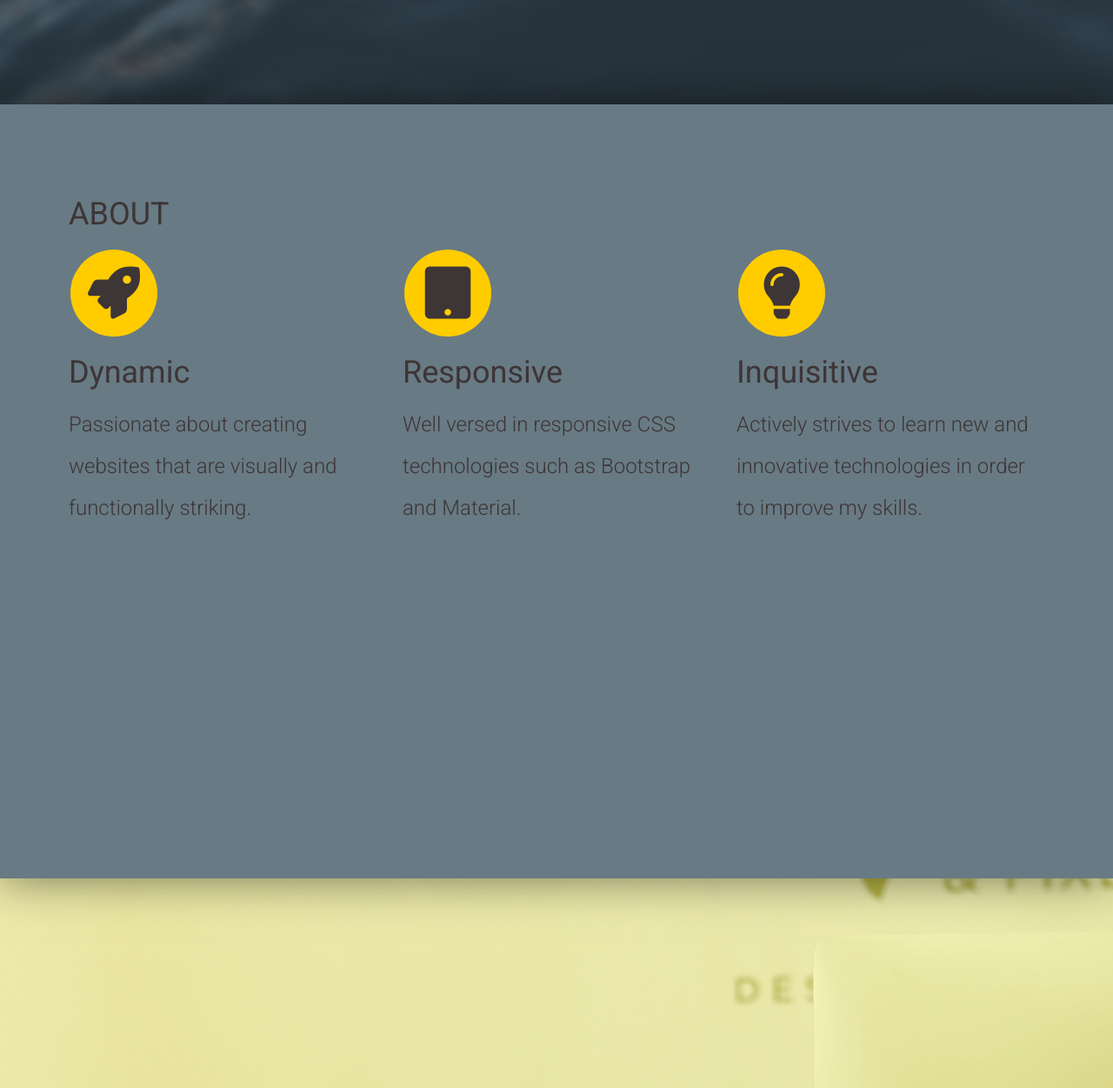
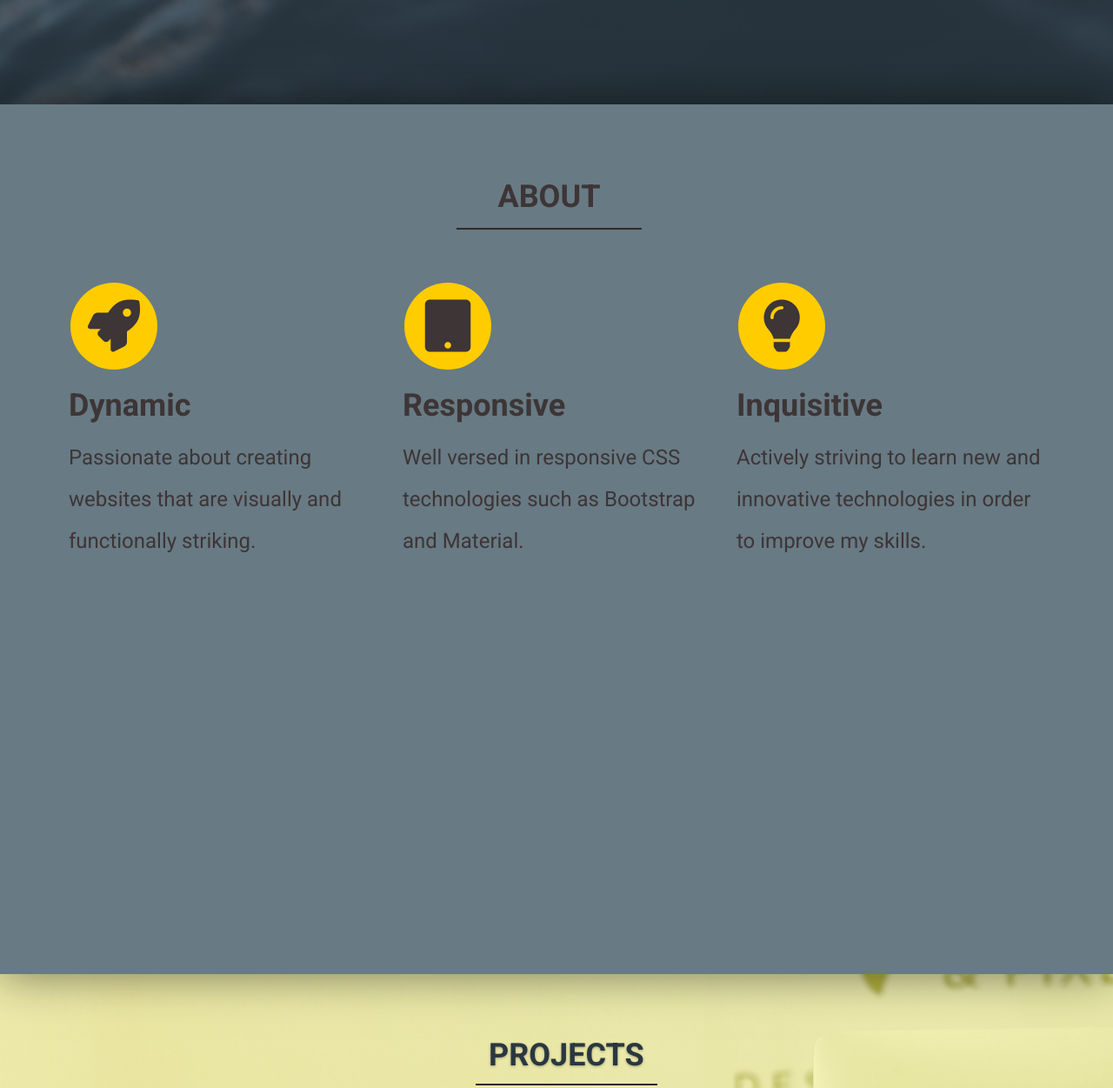
Before and after one commit to Phoenix3737/latestPortfolio, a plain HTML site: page index.html in a window 1280 px wide. Shown: the part 680-1931 px from the top of the page at 87% size. Drawn offline with nearby package versions, Linux system fonts and the light colour scheme.

Commit message:
fixed some alignment

```diff
--- a/css/style.css
+++ b/css/style.css
@@ -228,7 +228,7 @@ Alternate Fixed & Scroll Backgrounds - by CodyHouse.co
 .cd-scrolling-bg.cd-scrolling-bg--color-2 {
   background-color: #687a84;
   color: #3d3536;
-  padding-top: 90px;
+  padding-top: 200px;
   padding-bottom: 800px;
 }
 
@@ -405,12 +405,12 @@ span {
 
 /*------------------------------------------------- portfolio ---------------------------------------*/
 
-.port-marg {
+/* .port-marg {
   position: absolute;
-  top: 50%;
+  top: 75%;
   left:50%;
   transform: translate(-50%,-50%);
-}
+} */
 
 
 #look {
@@ -418,8 +418,21 @@ span {
 }
 
 .overlay-container {
-  position: relative;
-  width: 100%;
+  position: absolute;
+  top: 200px;
+  left: 10%;
+  width: 80%;
+}
+
+#projects-header h1 {
+  text-align: center;
+  border-bottom: #2f292a solid 2px;
+  font-size: 36px;
+  font-weight: bold;
+  position: absolute;
+  top: 60px;
+  left: 477px;
+  padding: 15px;
 }
 
 /*bootstrap */
@@ -512,50 +525,22 @@ span {
   transition-delay:.2s;
   }
 
-/* .image {
-  display: block;
-  width: 100%;
-  height: auto;
+/* -------------------About Section-------------------------------------------------------------------- */
+#about-header {
+  text-align: center;
+  border-bottom: #2f292a solid 2px;
+  position: absolute;
+  top: 7%;
+  left: 41%;
 }
 
-.overlay {
-  position: absolute;
-  top: 0;
-  bottom: 0;
-  left: 0;
-  right: 0;
-  height: 100%;
-  width: 100%;
-  opacity: 0;
-  transition: .6s ease;
-  background-color: #fefeff;
-}
-
-.container:hover .overlay {
-  opacity: 1;
-}
-
-.text {
-  color: #2f292a;
-  font-size: 20px;
-  position: absolute;
-  top: 50%;
-  left: 50%;
-  -webkit-transform: translate(-50%, -50%);
-  -ms-transform: translate(-50%, -50%);
-  transform: translate(-50%, -50%);
-  text-align: center;
-} */
-
-
-/* -------------------About Section-------------------------------------------------------------------- */
 .about-text h1{
     font-size: 36px;
-    font-weight: bolder;
+    font-weight: bold;
 }
 .about-text h2{
     font-size: 24px;
-    /* font-weight: bolder; */
+    font-weight: bolder;
 }
 #icon-1 {
   width: 100px;
@@ -576,6 +561,8 @@ span {
   border-radius: 50%
 }
 
+/* -------------Chart---------- */
+
 
 /* ----------------------------------contact page---------------------------------- */
 
@@ -594,6 +581,13 @@ span {
   margin-bottom: 13px;
 }
 
+.fab {
+  padding: 20px;
+  width: 82px;
+  text-align: center;
+  text-decoration: none;
+  margin: 5px 2px;
+}
 .fa {
   padding: 20px;
   width: 82px;
--- a/index.html
+++ b/index.html
@@ -72,7 +72,7 @@
 				</p> -->
 				<container>
 					<row>
-						<div class="col-xs-12 col-md-12">
+						<div class="col-xs-12 col-md-2 " id="about-header">
 								<h1>ABOUT</h1>
 						</div>
 
@@ -91,8 +91,11 @@
 						<div class="col-xs-12 col-md-4">
 							<div><i class="fa fa-lightbulb fa-3x" id="icon-3" aria-hidden="true"></i></div>
 							<h1>Inquisitive</h1>
-							<h2>Actively strives to learn new and innovative technologies in order to improve my skills.</h2>
+							<h2>Actively striving to learn new and innovative technologies in order to improve my skills.</h2>
 						</div>
+
+					</row>
+					<row>
 
 					</row>
 				</container>
@@ -101,14 +104,14 @@
 
 		<!-- Portfolio -->
 		<div class="cd-fixed-bg cd-fixed-bg--2" id="projects">
-			<div class="container port-marg">
-				<div class="portfolio">
+			<div class="container ">
+				<div class="container portfolio">
 					<div class="row">
-						<div class="col-xs-12 col-md-12">
-								<h1 class="projects-txt">PROJECTS</h1>
+						<div class="col-xs-12 col-md-3" id="projects-header">
+								<h1 >PROJECTS</h1>
 						</div>
 						<div class="overlay-container">
-							<div class="col-xs-12 col-md-3" style="padding: 0px">
+							<div class="col-xs-12 col-sm-6 col-md-3" style="padding: 0px">
 								<div class="hovereffect">
 									<img class="img-responsive" src="img/tron-link.png" alt="Tron Trivia">
 									<div class="overlay">
@@ -193,9 +196,9 @@
 								<div class="col-xs-3 col-lg-4">
 									<div class="social">
 										<h2 class="social-header">CONNECT</h2>
-										<a href="https://slack.com/signin?" target="_blank" class="fa fa-slack"></a>
-										<a href="https://github.com/Phoenix3737" target="_blank" class="fa fa-github"></a>
-										<a href="https://www.linkedin.com/in/mark-groves-45289a68/" target="_blank" class="fa fa-linkedin"></a>
+										<a href="https://slack.com/signin?" target="_blank" class="fab fa-slack"></a>
+										<a href="https://github.com/Phoenix3737" target="_blank" class="fab fa-github"></a>
+										<a href="https://www.linkedin.com/in/mark-groves-45289a68/" target="_blank" class="fab fa-linkedin"></a>
 									</div>
 								</div>
 							</div>
@@ -220,6 +223,14 @@
 			<h2>Lorem ipsum dolor sit amet.</h2>
 		</div> <!-- cd-fixed-bg -->
 	</main>
+
+
+
 <script src="js/main.js"></script> <!-- Resource JavaScript -->
+
+
+
+
+
 </body>
 </html>
```
